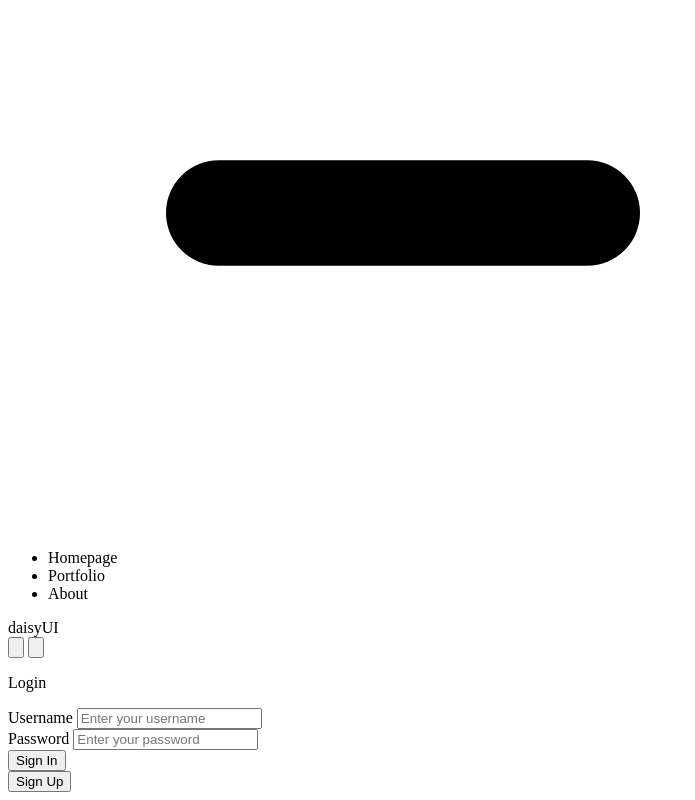
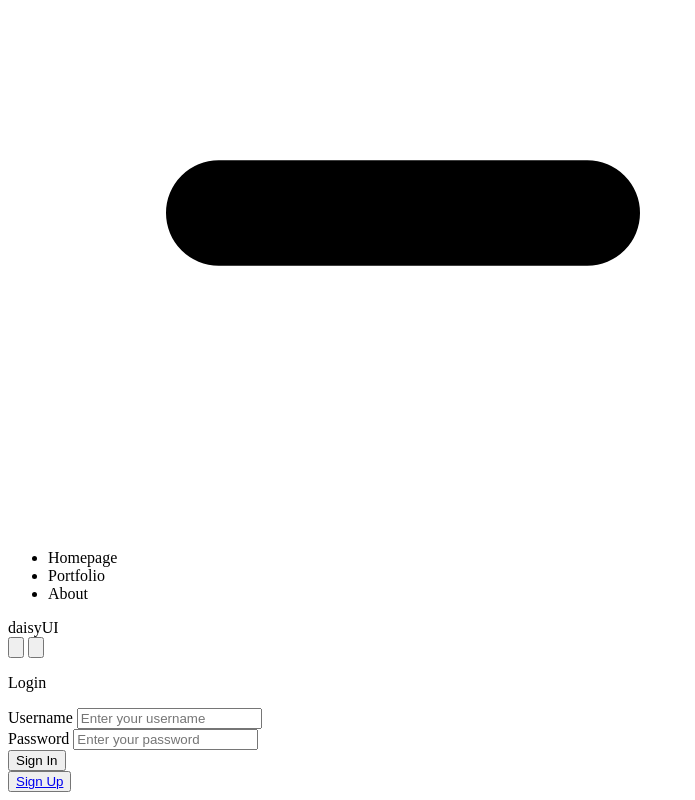
Before and after one commit to ChaseCotton/volunteer-management-webapp, a SvelteKit app: page /login in a window 1280 px wide. Shown: the part 743-1543 px from the top of the page, without its empty margins (0-695 px from the left). Built offline with nearby package versions, Linux system fonts and the light colour scheme.

Commit message:
Kishan added signup sheet

```diff
--- a/src/routes/login/+page.svelte
+++ b/src/routes/login/+page.svelte
@@ -34,7 +34,9 @@
     </div>
 
     <div class="form-control">
-      <button class="btn btn-secondary w-full">Sign Up</button>
+      <button class="btn btn-secondary w-full">
+        <a href="/login/signup">Sign Up</a>
+      </button>
     </div>
   </form>
 </div>
--- /dev/null
+++ b/src/routes/login/signup/+page.svelte
@@ -0,0 +1 @@
+<h1>Form</h1>
```
